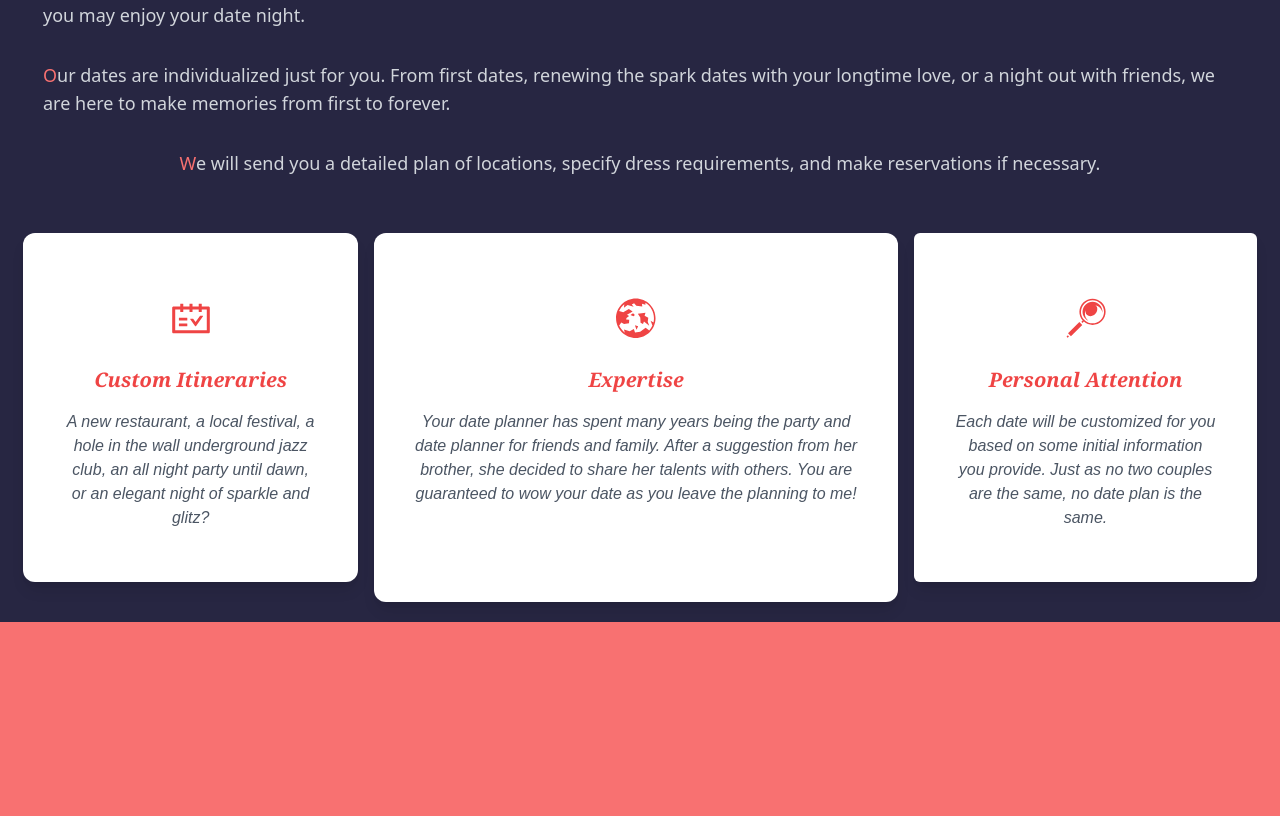
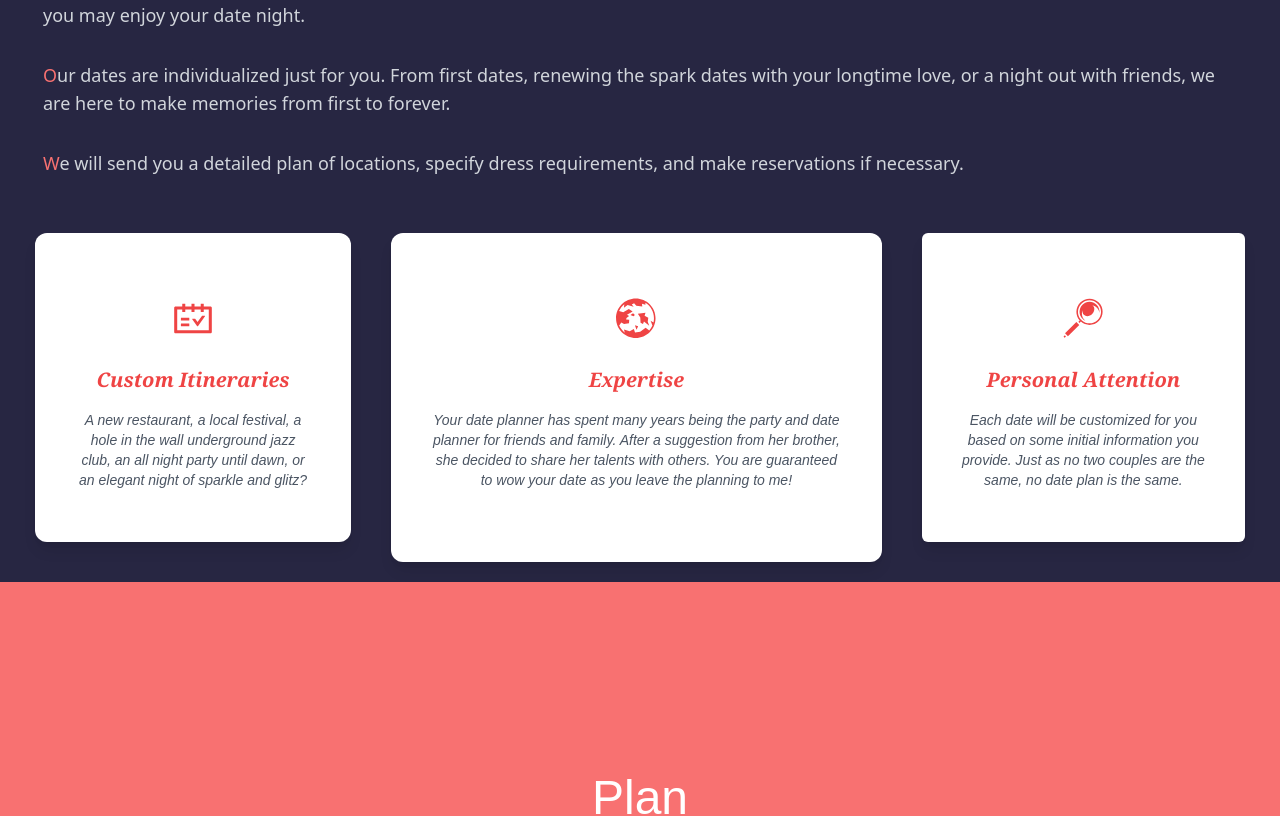
Before and after one commit to pie4fools/mydatenightplanner1, a React (Create React App) app: page / in a window 1280 px wide. Shown: the part 1083-1899 px from the top of the page. Built offline with nearby package versions, Linux system fonts and the light colour scheme; the HTML template or start-up script is replaced by a standard one.

Commit message:
Changed video, updated H1 size, fntsize abt boxs

```diff
--- a/src/components/Aboutpage.jsx
+++ b/src/components/Aboutpage.jsx
@@ -23,24 +23,24 @@ const Aboutpage = () => {
             <p className='text-gray-300 text-xl py-4 font-sans px-7 text-center'><span className='text-red-400'>Y</span>ou have the date, now what?</p>
             <p className='text-gray-300 text-lg py-4 font-sans px-7'><span className='text-red-400'>M</span>y Date Night Planner is here to create an experience you and your date will remember forever.  We take the stress out of planning so that you may enjoy your date night.</p>
             <p className='text-gray-300 text-lg py-4 font-sans px-7'><span className='text-red-400'>O</span>ur dates are individualized just for you.  From first dates,  renewing the spark dates with your longtime love, or a night out with friends, we are here to make memories from first to forever.</p>
-            <p className='text-gray-300 text-lg py-4 font-sans px-7 text-center'><span className='text-red-400'>W</span>e will send you a detailed plan of locations, specify dress requirements, and make reservations if necessary.</p>
+            <p className='text-gray-300 text-lg py-4 font-sans px-7'><span className='text-red-400'>W</span>e will send you a detailed plan of locations, specify dress requirements, and make reservations if necessary.</p>
         </motion.div>
         <div>
         <div className='lg:flex max-w-[1250px] align-center mx-auto justify-center'>
-            <div className='text-center shadow-lg p-10 rounded-xl my-10 mx-2 align-center italic bg-white'>
-                <AiOutlineSchedule size={45} className='fill-red-500 cursor-pointer hover:animate-pulse my-6 mx-auto w-[70px] pb-0.5 z-10'/>
+            <div className='text-center shadow-lg p-10 rounded-xl my-10 mx-5 align-center italic bg-white'>
+                <AiOutlineSchedule size={45} className='fill-red-500 hover:animate-pulse my-6 mx-auto w-[70px] pb-0.5 z-10'/>
                 <h3 className='text-red-500 text-xl font-bold font-serif pb-4'>Custom Itineraries</h3>
-                <p className='pb-3 text-gray-600'>A new restaurant, a local festival, a hole in the wall underground jazz club, an all night party until dawn, or an elegant night of sparkle and glitz?</p>
+                <p className='pb-3 text-sm text-gray-600'>A new restaurant, a local festival, a hole in the wall underground jazz club, an all night party until dawn, or an elegant night of sparkle and glitz?</p>
             </div>
-            <div className='text-center shadow-lg p-10 rounded-xl my-10 mb-5 mx-2 bg-white italic'>
-                <GiWorld size={45} className='fill-red-500 cursor-pointer hover:animate-pulse my-6 mx-auto w-[70px] pb-0.5 z-10'/>
+            <div className='text-center shadow-lg p-10 rounded-xl my-10 mb-5 mx-5 bg-white italic'>
+                <GiWorld size={45} className='fill-red-500 hover:animate-pulse my-6 mx-auto w-[70px] pb-0.5 z-10'/>
                 <h3 className='text-red-500 text-xl font-bold font-serif pb-4'>Expertise</h3>
-                <p className='pb-7 text-gray-600'>Your date planner has spent many years being the party and date planner for friends and family.  After a suggestion from her brother, she decided to share her talents with others.  You are guaranteed to wow your date as you leave the planning to me!</p>
+                <p className='pb-7 text-sm text-gray-600'>Your date planner has spent many years being the party and date planner for friends and family. After a suggestion from her brother, she decided to share her talents with others. You are guaranteed to wow your date as you leave the planning to me!</p>
             </div>
-            <div className='text-center shadow-lg p-10 rounded-md my-10 mx-2 bg-white italic align-center justify-center'>
-                <GiMagnifyingGlass size={45} className='fill-red-500 cursor-pointer hover:animate-pulse my-6 mx-auto w-[70px] pb-0.5 z-10'/>
+            <div className='text-center shadow-lg p-10 rounded-md my-10 mx-5 bg-white italic align-center justify-center'>
+                <GiMagnifyingGlass size={45} className='fill-red-500 hover:animate-pulse my-6 mx-auto w-[70px] pb-0.5 z-10'/>
                 <h3 className='text-red-500 text-xl font-bold font-serif pb-4'>Personal Attention</h3>
-                <p className='pb-3 text-gray-600'>Each date will be customized for you based on some initial information you provide.   Just as no two couples are the same, no date plan is the same.</p>
+                <p className='pb-3 text-sm text-gray-600'>Each date will be customized for you based on some initial information you provide.   Just as no two couples are the same, no date plan is the same.</p>
             </div>
         </div>
     </div>
--- a/src/components/Formpage.jsx
+++ b/src/components/Formpage.jsx
@@ -70,7 +70,7 @@ const Formpage = () => {
                   id="username"
                   name="username"
                   placeholder="Name"
-                  className="text-input w-full h-12 px-4 py-1 rounded-r-md border border-gray-300 text-gray-800 rounded transition ease-in-out m-0 focus:text-gray-700 focus:bg-white focus:border-blue-500 focus:outline-none"
+                  className="text-input w-full h-12 px-4 py-1 mb-1 rounded-r-md border border-gray-300 text-gray-800 rounded transition ease-in-out m-0 focus:text-gray-700 focus:bg-white focus:border-blue-500 focus:outline-none"
                   {...register("username", {
                     required: {
                       value: true,
--- a/src/components/Hero.jsx
+++ b/src/components/Hero.jsx
@@ -8,7 +8,7 @@ const Hero = () => {
         <video src={Video} autoPlay loop muted type='video/mp4' />
     <div className=' text-white absolute w-[100%] h-[100%] top-0 flex'>
         <div className='max-w-[800px] mt-5 pt-20 w-full mx-auto text-center flex flex-col justify-center'>
-        <h1 className='pb-20 mb-20 text-2xl font-serif'><span className='text-red-500 text-2xl italic lowercase'>my</span> Date Night Planner</h1>
+        <h1 className='pb-20 mb-20 text-4xl font-serif'><span className='text-red-500 text-2xl italic lowercase'>my</span> Date Night Planner</h1>
             <div className='flex justify-center items-center'>
             </div>
             <Link
--- a/src/index.css
+++ b/src/index.css
@@ -5,12 +5,6 @@
 body {
   background-color: #272642;
   font-family: sans-serif;
-}
-
-.main-video {
-  width: 100%;
-  height: 100vh;
-
 }
 
 video {
```
Also changed, not shown: 1 other file (tests, documents, lock files or other folders).
